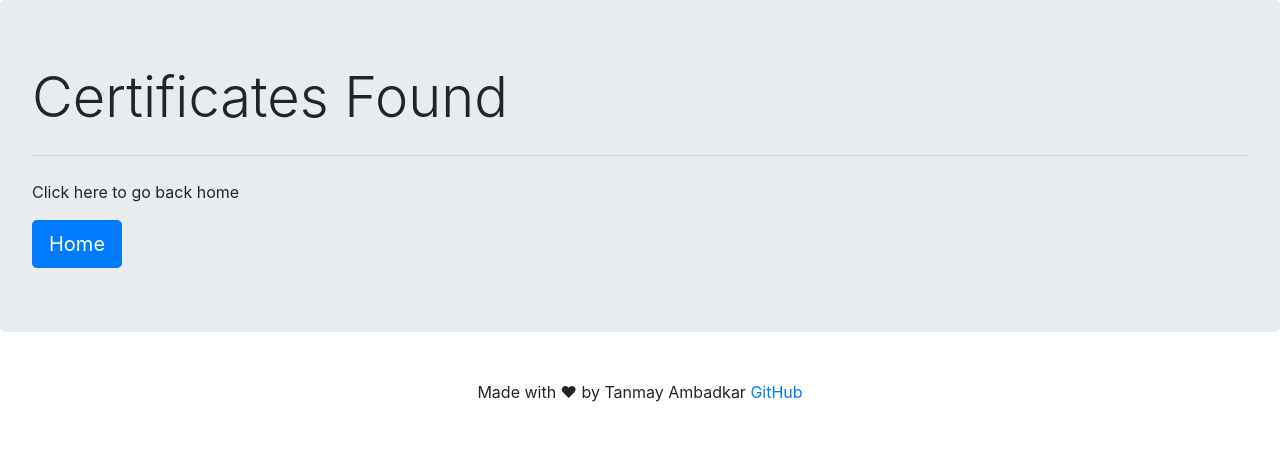
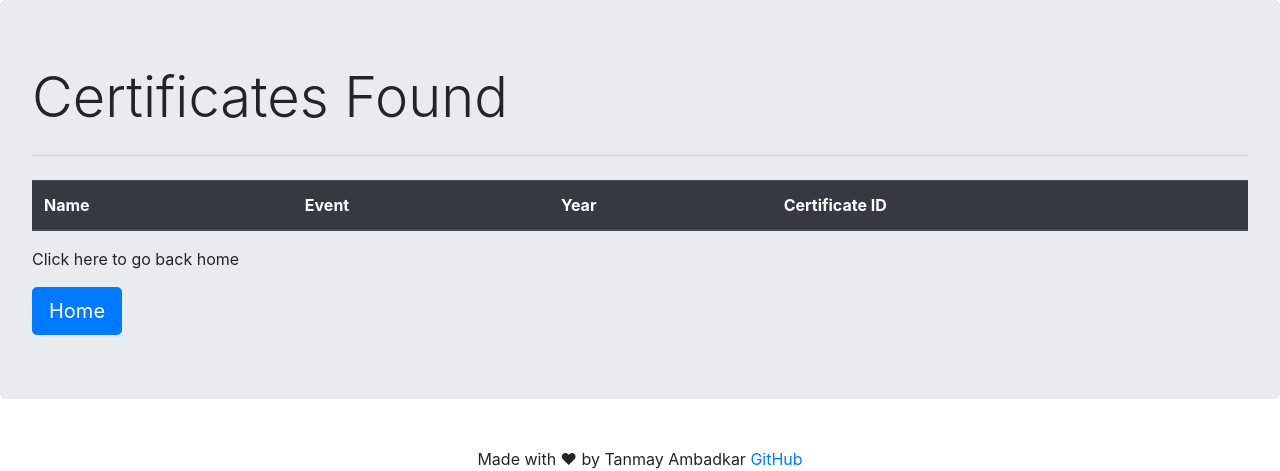
Before and after one commit to TanmayAmbadkar/CertificateGenerator, a Django app: page /found/ in a window 1280 px wide. Shown: the part 86-557 px from the top of the page. Run offline with Django 3.2, Linux system fonts and the light colour scheme; lists and menus that the app fills with data are empty; some libraries are stand-ins or nearby versions.

Commit message:
28/11/2020

```diff
--- a/store/forms.py
+++ b/store/forms.py
@@ -10,4 +10,4 @@ class CertificateForm(forms.Form):
 
 class VerificationForm(forms.Form):
 
-    rollno = forms.CharField(max_length = 200)
+    ID = forms.CharField(max_length = 200)
--- a/store/templates/store/found.html
+++ b/store/templates/store/found.html
@@ -7,13 +7,28 @@
   <h1 class="display-4">Certificates Found</h1>
   <hr class="my-4">
 
+  <table class="table">
+  <thead class="thead-dark">
+    <tr>
+      <th scope="col">Name</th>
+      <th scope="col">Event</th>
+      <th scope="col">Year</th>
+      <th scope="col">Certificate ID</th>
+    </tr>
+  </thead>
+  <tbody>
   {% for certificate in certificates %}
-      <p class="lead">Event : {{certificate.event}}</p>
-      <p class="lead">Year : {{certificate.year}}</p>
-      <p class="lead">ID : <a href="{% url 'certificate' pk=certificate.pk %}">{{certificate.cert_id}}</a></p>
-      <hr class="my-4">
+    <tr>
+      <th>{{certificate.name}}</th>
+      <td>{{certificate.event}}</td>
+      <td>{{certificate.year}}</td>
+      <td><a href="{% url 'certificate' pk=certificate.pk %}">{{certificate.cert_id}}</a></td>
+    </tr>
+  {% endfor %}
+  </tbody>
+  </table>
 
-  {% endfor %}
+
   <p>Click here to go back home</p>
   <a class="btn btn-primary btn-lg" href="{% url 'home' %}" role="button">Home</a>
 </div>
--- a/store/views.py
+++ b/store/views.py
@@ -68,7 +68,7 @@ def verifyView(request):
 
         if form.is_valid():
 
-            rollno = form.cleaned_data['rollno']
+            rollno = form.cleaned_data['ID']
 
             certificates = Certificate.objects.all().filter(rollno = rollno)
             if(len(certificates)!=0):
```
Also changed, not shown: db.sqlite3.
